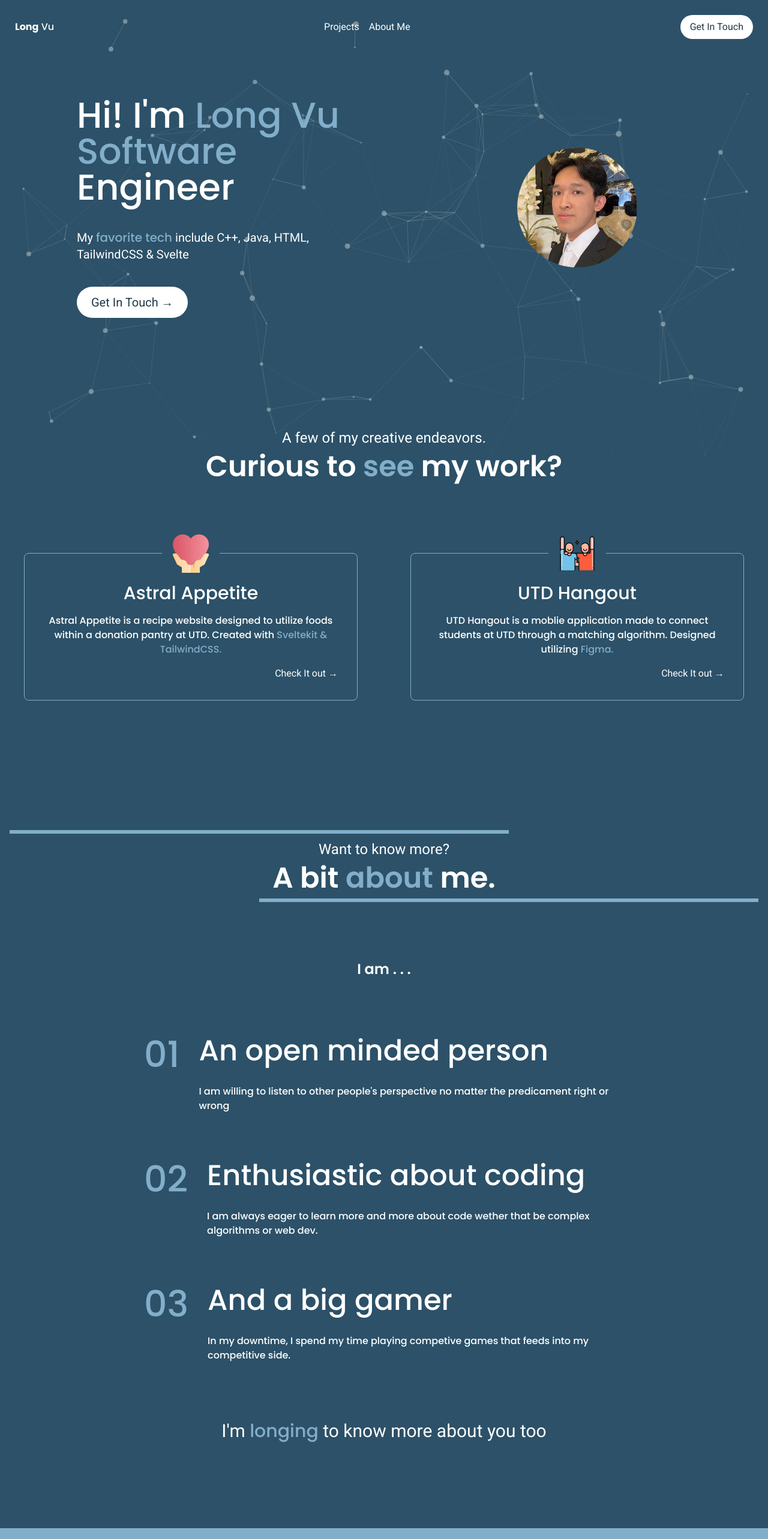
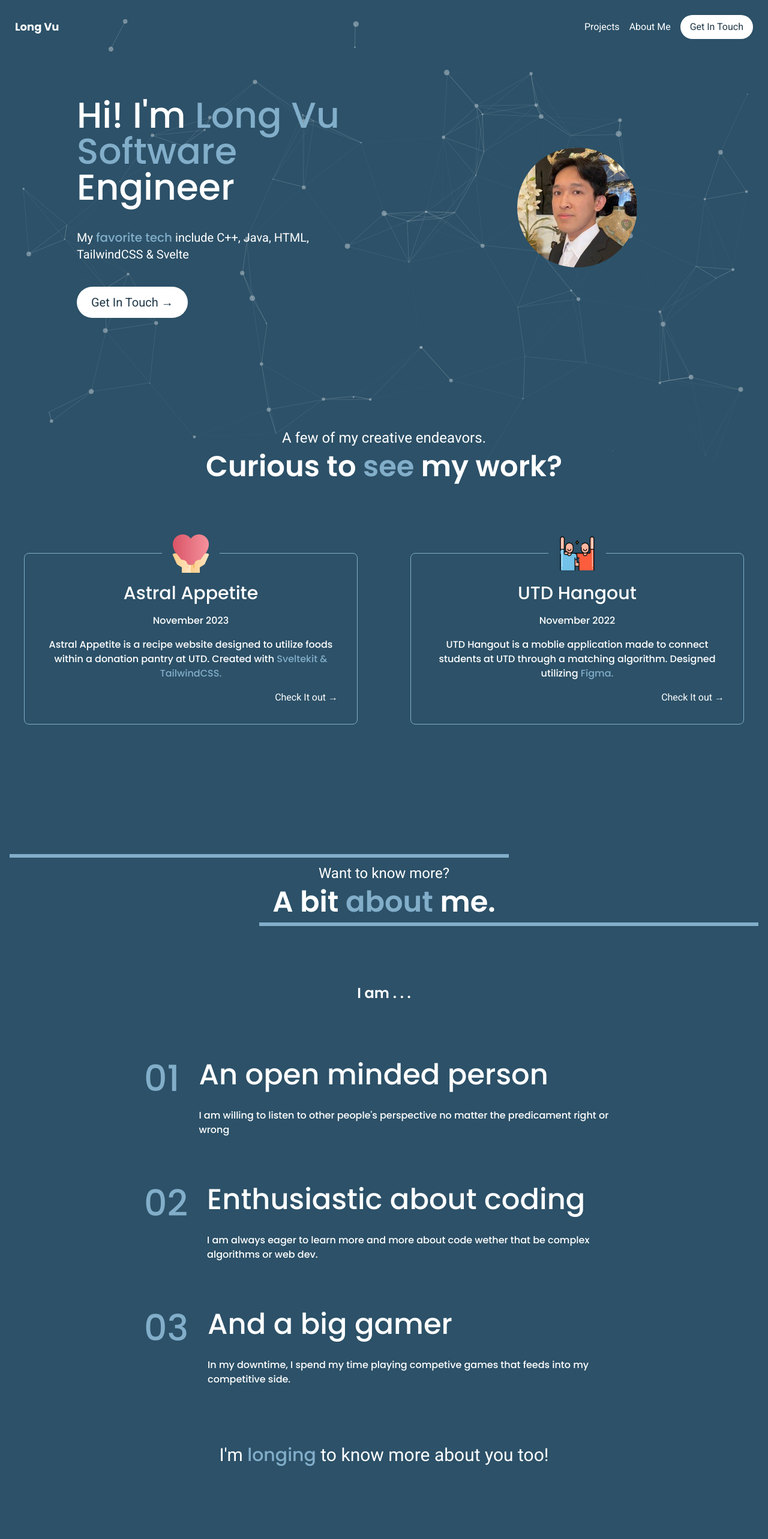
Before and after one commit to longvuwee/Portfolio, a SvelteKit app: page / in a window 1280 px wide. Shown: the top 2566 px of the page at 60% size. Built offline with nearby package versions, Linux system fonts and the light colour scheme.

Commit message:
removed redundant code

```diff
--- a/src/app.html
+++ b/src/app.html
@@ -2,9 +2,7 @@
 <html lang="en">
 	<head>
 		<meta charset="utf-8" />
-		<script src="https://cdnjs.cloudflare.com/ajax/libs/particles.js/2.0.0/particles.min.js"
-		integrity="sha512-Kef5sc7gfTacR7TZKelcrRs15ipf7+t+n7Zh6mKNJbmW+/RRdCW9nwfLn4YX0s2nO6Kv5Y2ChqgIakaC6PW09A=="
-		crossorigin="anonymous" referrerpolicy="no-referrer"></script>
+		<script src="https://cdnjs.cloudflare.com/ajax/libs/particles.js/2.0.0/particles.min.js" integrity="sha512-Kef5sc7gfTacR7TZKelcrRs15ipf7+t+n7Zh6mKNJbmW+/RRdCW9nwfLn4YX0s2nO6Kv5Y2ChqgIakaC6PW09A==" crossorigin="anonymous" referrerpolicy="no-referrer"></script>
 		<link rel="preconnect" href="https://fonts.googleapis.com">
 		<link rel="preconnect" href="https://fonts.gstatic.com" crossorigin>
 		<link href="https://fonts.googleapis.com/css2?family=Poppins:wght@100;200;300;500;600;700;800&family=Roboto:wght@100;300;400;500;700&display=swap" rel="stylesheet">
@@ -16,14 +14,12 @@
 		<meta name="viewport" content="width=device-width, initial-scale=1" />
 		%sveltekit.head%
 	</head>
-	<body data-sveltekit-preload-data="hover" style="background-color: #2c5168;" class="text-white relative">
-		<div style="display: contents" class="relative z-[1]">%sveltekit.body%</div>
-		<div class="absolute min-h-screen top-0 left-0 w-full z-[-1] opacity-70">
+	<body data-sveltekit-preload-data="hover" class="text-white bg-primary">
+		<div class="relative z-[0]">%sveltekit.body%</div>
+		<div class="absolute h-screen top-0 left-0 w-full z-[-1] opacity-70">
 			<div class="absolute inset-8" id="particles-js">
 				<script>
-					particlesJS.load('particles-js', 'assets/particles.json', function(){
-						console.log('Callback - particles.js config loaded')
-					})
+					particlesJS.load('particles-js', 'assets/particles.json')
 				</script>
 			</div>
 		</div>
--- a/src/components/Header.svelte
+++ b/src/components/Header.svelte
@@ -15,13 +15,13 @@
     }
 </script>
 
-<header class={'sticky z-[10] top-0 duration-200 px-6 flex items-center justify-between border broder-solid ' + (y>0 ? ' py-4 bg-primary border-primary-dark' : ' py-6 bg-transparent border-transparent')}>
+<header class={'sticky z-[10] top-0 duration-200 px-6 flex items-center justify-between border ' + (y>0 ? ' py-4 bg-primary border-primary border-b-primary-dark' : ' py-6 bg-transparent border-transparent')}>
     <button on:click={goTop}>
         <h1 class="font-medium">
-            <b class="font-bold poppins">Long</b> Vu
+            <p class="font-bold poppins text-lg">Long Vu</p>
         </h1>
     </button>
-    <div class="sm:flex items-center gap-4 hidden">
+    <div class="sm:flex ml-auto pr-4 items-center gap-4 hidden">
         {#each tabs as tab, index}
             <a href={tab.link} class="duration-200 hover:text-secondary">
                 <p>{tab.name}</p>
--- a/src/components/Step.svelte
+++ b/src/components/Step.svelte
@@ -1,6 +1,6 @@
 <script>
     /**
-   * @type {{ href: any; icon: any; name: any; }}
+   * @type {{ href: any; icon: any; name: any; year: any;}}
    */
      export let step;
 </script>
@@ -10,6 +10,7 @@
         <img src={step.icon} alt="">
     </div>
     <h3 class="font-medium text-xl sm:text-2xl md:text-3xl">{step.name}</h3>
+    <h1 class="">{step.year}</h1>
     <slot />
     <div class="flex flex-1 justify-between gap-4 items-center">
         <div class="ml-auto cursor-pointer hover:text-primary-dark duration-200 relative after:absolute after:top-0 after:right-full after:w-full after:h-full after:bg-white after:duration-200 hover:after:translate-x-full after:z-[-1] overflow-hidden">
--- a/src/routes/+page.svelte
+++ b/src/routes/+page.svelte
@@ -2,9 +2,9 @@
     import Step from "../components/Step.svelte";
 
     let steps = [
-        {name: 'Astral Appetite', icon: './icons/giving-icon.png', href: 'https://comet-cupboard.vercel.app'},
-        {name: 'UTD Hangout', icon: './icons/friend-icon.png', href: 'https://www.figma.com/proto/RgkAsQHpK6W8qijngEyIG7/HangOut-App?type=design&t=8ZGACQQnzhRgfQhN-1&scaling=scale-down&page-id=0%3A1&node-id=3-8&starting-point-node-id=3%3A8&show-proto-sidebar=1&mode=design'},
-        {name: '', icon: '', href: ''},
+        {name: 'Astral Appetite', year: 'November 2023', icon: './icons/giving-icon.png', href: 'https://comet-cupboard.vercel.app'},
+        {name: 'UTD Hangout', year: 'November 2022', icon: './icons/friend-icon.png', href: 'https://www.figma.com/proto/RgkAsQHpK6W8qijngEyIG7/HangOut-App?type=design&t=8ZGACQQnzhRgfQhN-1&scaling=scale-down&page-id=0%3A1&node-id=3-8&starting-point-node-id=3%3A8&show-proto-sidebar=1&mode=design'},
+        {name: '', year: '', icon: '', href: ''},
     ]
 
     let benefits = [
@@ -66,6 +66,6 @@
                 </div>
             {/each}
         </div>
-        <p class="mx-auto xs:text-xl sm:text-2xl md:text-3xl">I'm <span class="poppins text-secondary">longing</span> to know more about you too</p>
+        <p class="mx-auto xs:text-xl sm:text-2xl md:text-3xl">I'm <span class="poppins text-secondary">longing</span> to know more about you too!</p>
     </section>
 </main>
```
